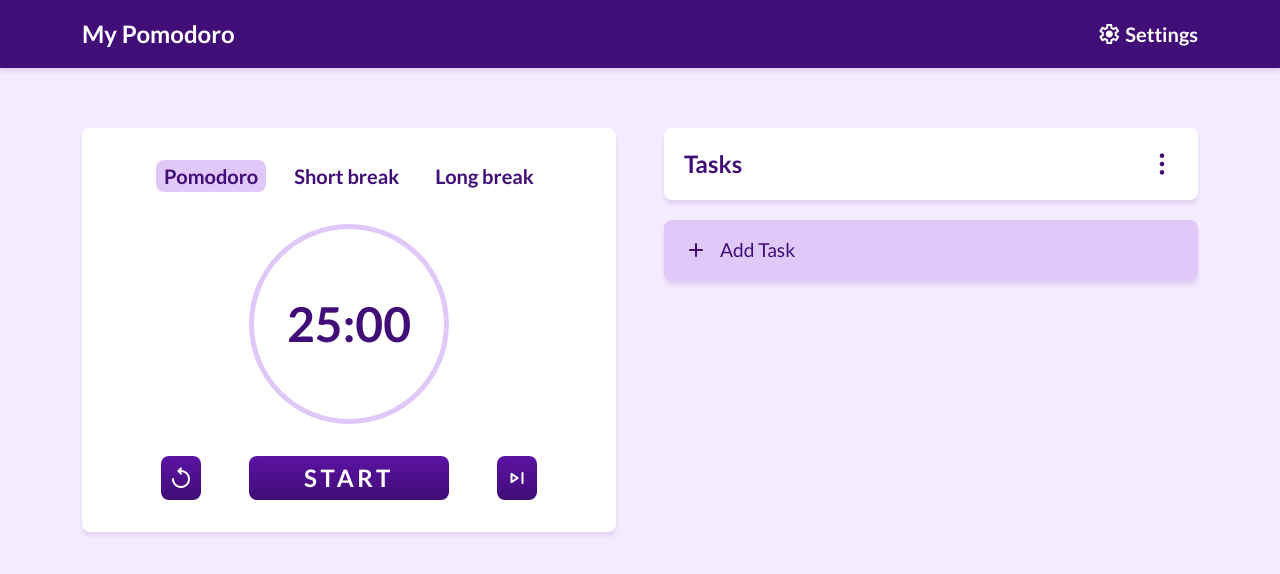
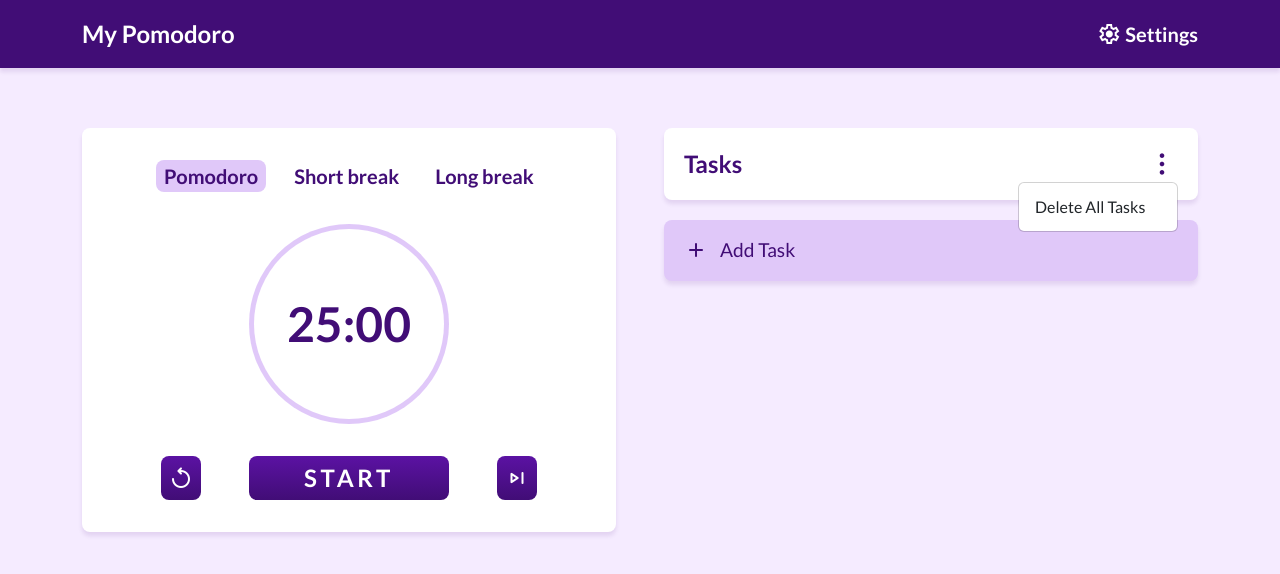
Before and after one commit to VictorM-Coder/My-Pomodoro, an Angular app: page / in a window 1280 px wide. Both pictures are taken after a click on the button "more_vert". Shown: the top 574 px of the page. Built offline with nearby package versions, Linux system fonts and the light colour scheme.

Commit message:
menu dropdown

```diff
--- a/angular.json
+++ b/angular.json
@@ -29,6 +29,7 @@
               "src/styles.css"
             ],
             "scripts": [
+              "./node_modules/@popperjs/core/dist/umd/popper.min.js",
               "./node_modules/bootstrap/dist/js/bootstrap.min.js"
             ]
           },
--- a/src/app/app.component.ts
+++ b/src/app/app.component.ts
@@ -1,4 +1,4 @@
-import {Component, ElementRef, ViewChild} from '@angular/core';
+import {Component, ViewChild} from '@angular/core';
 import {BodyComponent} from "./components/body/body/body.component";
 
 @Component({
--- a/src/app/components/body/task-bar/task-bar.component.css
+++ b/src/app/components/body/task-bar/task-bar.component.css
@@ -20,3 +20,15 @@
 .btn-add-task:hover{
   background-color: #D6B5F7;
 }
+
+.dropdown-toggle::after {
+  display:none;
+}
+
+.dropdown-item:hover{
+  background-color: var(--primary-50);
+}
+
+.dropdown-item:active{
+  background-color: var(--primary-600);
+}
--- a/src/app/components/body/task-bar/task-bar.component.html
+++ b/src/app/components/body/task-bar/task-bar.component.html
@@ -2,11 +2,17 @@
   <div class="row gx-0">
     <div class="task-hearder col-12 background-white default-border-radius defult-shadow d-flex justify-content-between align-items-center">
       <h1>Tasks</h1>
-      <button class="btn-icon">
-        <span class="material-symbols-rounded icon-menu">
-          more_vert
-        </span>
-      </button>
+      <div ngbDropdown class="dropdown">
+        <button class="btn-icon" ngbDropdownToggle id="dropdownMenuButton1" aria-expanded="false">
+          <span class="material-symbols-rounded icon-menu">
+            more_vert
+          </span>
+        </button>
+
+        <ul ngbDropdownMenu aria-labelledby="dropdownMenuButton1">
+          <li><button ngbDropdownItem (click)="deleteAllTasks()">Delete All Tasks</button></li>
+        </ul>
+      </div>
     </div>
 
     <div class="col-12" *ngFor="let task of listTasks">
@@ -71,7 +77,7 @@
       </div>
       <div class="modal-footer">
         <button type="button" class="btn btn-secondary" data-bs-dismiss="modal" #cancelButtonEdit>Cancel</button>
-        <button type="button" class="btn btn-primary" (click)="confirmEdit()">Add Task</button>
+        <button type="button" class="btn btn-primary" (click)="confirmEdit()">Update Task</button>
       </div>
     </div>
   </div>
--- a/src/app/components/body/task-bar/task-bar.component.ts
+++ b/src/app/components/body/task-bar/task-bar.component.ts
@@ -42,6 +42,11 @@ export class TaskBarComponent {
 
   completeTask(task:Task){
     this.taskRepository.update(task);
+  }
+
+  deleteAllTasks(){
+    this.listTasks.forEach(value => this.taskRepository.delete(value));
+    this.listTasks = [];
   }
 
   deleteTask(task:Task){
--- a/src/styles.css
+++ b/src/styles.css
@@ -20,6 +20,7 @@ h1 {
 
 body {
   background-color: #F5EBFF;
+  font-family: 'Lato', sans-serif;
 }
 
 .background-darker {
```
Also changed, not shown: package.json (+13 -11 lines), src/app/app.module.ts (+9 -4 lines), src/app/components/components.module.ts (+10 -5 lines), 1 other file (tests, documents, lock files or other folders).
